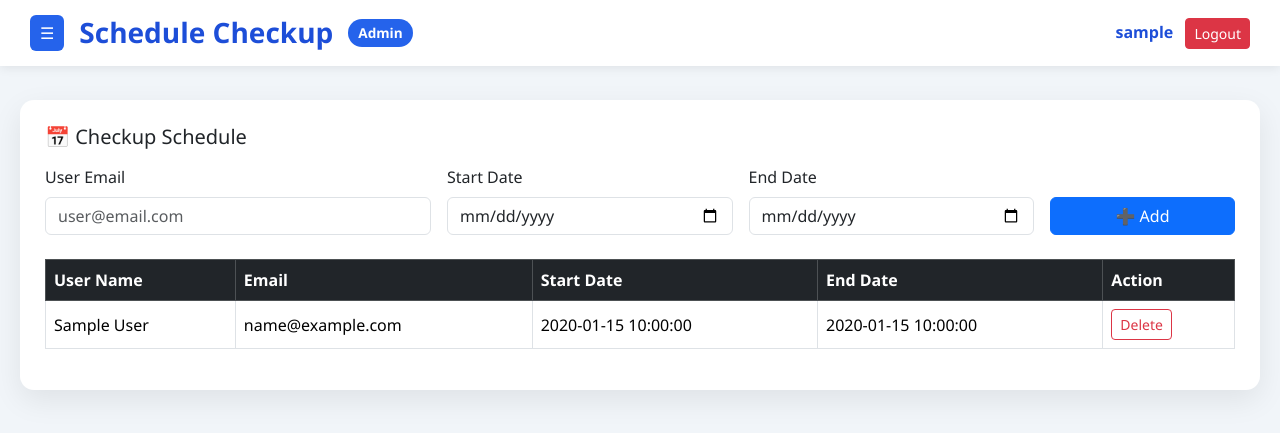
After one commit to nurshafilarahim-ship-it/fxs02, a PHP site: page /schedule.php in a window 1280 px wide. The commit adds this page. Shown: the top 433 px of the page. Run offline with PHP 8.4, Linux system fonts and the light colour scheme; the visitor is signed in with stand-in values (Sample User, id 1); tables that the repository leaves empty or names only in its code hold one stand-in row (values such as "Sample post").

Commit message:
add schedule file

```diff
--- /dev/null
+++ b/schedule.php
@@ -0,0 +1,357 @@
+<?php
+session_start();
+include 'db.php';
+
+if (!isset($_SESSION['user_id']) || !isset($_SESSION['role'])) {
+    header("Location: login.php");
+    exit();
+}
+
+$user_id = $_SESSION['user_id'];
+$role = strtolower($_SESSION['role']);
+$user_name = $_SESSION['user'] ?? '';
+
+// ----------------------
+// Handle Admin Actions
+// ----------------------
+if ($role === 'admin' && $_SERVER['REQUEST_METHOD'] === 'POST') {
+    $email = trim($_POST['email']);
+    $start_date = $_POST['start_date'];
+    $end_date = $_POST['end_date'];
+
+    // Get user ID by email
+    $stmt = $conn->prepare("SELECT id FROM users WHERE email=?");
+    $stmt->bind_param("s", $email);
+    $stmt->execute();
+    $res = $stmt->get_result();
+
+    if ($res->num_rows > 0) {
+        $user = $res->fetch_assoc();
+        $uid = $user['id'];
+
+        $stmt = $conn->prepare("INSERT INTO schedule (user_id, user_email, start_date, end_date, created_by) VALUES (?,?,?,?,?)");
+        $stmt->bind_param("isssi", $uid, $email, $start_date, $end_date, $user_id);
+        $stmt->execute();
+        $msg = "Schedule added successfully.";
+    } else {
+        $error = "User email not found.";
+    }
+}
+
+// ----------------------
+// Delete (Admin Only)
+// ----------------------
+if ($role === 'admin' && isset($_GET['delete'])) {
+    $id = intval($_GET['delete']);
+    $conn->query("DELETE FROM schedule WHERE id=$id");
+    header("Location: schedule.php");
+    exit();
+}
+
+// ----------------------
+// Fetch Schedules
+// ----------------------
+if ($role === 'admin') {
+    $sql = "SELECT s.*, u.name FROM schedule s
+            LEFT JOIN users u ON s.user_id=u.id
+            ORDER BY s.start_date ASC";
+    $result = $conn->query($sql);
+} else {
+    $stmt = $conn->prepare("SELECT s.*, u.name FROM schedule s
+                             LEFT JOIN users u ON s.user_id=u.id
+                             WHERE s.user_id=?
+                             ORDER BY s.start_date ASC");
+    $stmt->bind_param("i", $user_id);
+    $stmt->execute();
+    $result = $stmt->get_result();
+}
+?>
+
+<!DOCTYPE html>
+<html lang="en">
+<head>
+<meta charset="UTF-8">
+<title>Schedule Checkup</title>
+<link href="https://cdn.jsdelivr.net/npm/bootstrap@5.3.2/dist/css/bootstrap.min.css" rel="stylesheet">
+<meta name="viewport" content="width=device-width, initial-scale=1.0">
+
+<style>
+body {
+    margin:0;
+    font-family:"Segoe UI",sans-serif;
+    background:#f1f5f9;
+    min-height:100vh;
+    padding-top:80px;
+}
+
+.header{
+    position:fixed;
+    top:0;
+    left:0;
+    width:100%;
+    background:#fff;
+    padding:15px 30px;
+    display:flex;
+    justify-content:space-between;
+    align-items:center;
+    box-shadow:0 2px 10px rgba(0,0,0,0.08);
+    z-index:1000;
+}
+
+.header-left{
+    display:flex;
+    align-items:center;
+    gap:15px;
+}
+
+.header h3{
+    color:#1d4ed8;
+    margin:0;
+    font-weight:600;
+}
+
+.role-mark{
+    font-size:.85rem;
+    font-weight:600;
+    padding:4px 10px;
+    border-radius:20px;
+    color:#fff;
+}
+
+.role-admin{background:#2563eb;}
+.role-user{background:#64748b;}
+
+.user-info{font-weight:500;color:#1d4ed8;}
+
+#sideMenu{
+    position:fixed;
+    top:65px;
+    left:0;
+    width:250px;
+    height:100%;
+    background:#0f172a;
+    padding-top:20px;
+    transition:.3s;
+    transform:translateX(-100%);
+    z-index:1090;
+    overflow-y:auto;
+}
+
+#sideMenu.open{transform:translateX(0);}
+
+#sideMenu a{
+    display:block;
+    padding:12px 20px;
+    color:#93c5fd;
+    text-decoration:none;
+    border-radius:6px;
+    margin-bottom:8px;
+}
+
+#sideMenu a:hover{background:#1e293b;}
+
+#menuToggle{
+    background:#2563eb;
+    border:none;
+    padding:6px 10px;
+    border-radius:6px;
+    color:#fff;
+    cursor:pointer;
+}
+
+.content-wrapper{
+    transition:margin-left .3s;
+    padding:20px;
+}
+
+.content-card{
+    background:#fff;
+    border-radius:14px;
+    padding:25px;
+    box-shadow:0 10px 30px rgba(0,0,0,0.08);
+}
+
+/* DROPDOWN SIDEBAR */
+.dropdown-btn {
+    display: flex;
+    justify-content: space-between;
+    align-items: center;
+    padding: 12px 20px;
+    width: 100%;
+    text-align: left;
+    border: none;
+    background: #0f172a;
+    color: #93c5fd;
+    cursor: pointer;
+    border-radius: 6px;
+    margin-bottom: 8px;
+    font-weight: 600;
+}
+
+.dropdown-btn:hover {
+    background: #1e293b;
+}
+
+.dropdown-btn .arrow {
+    transition: transform 0.3s ease;
+}
+
+.dropdown-btn.active .arrow {
+    transform: rotate(90deg);
+}
+
+.dropdown-container {
+    display: none;
+    flex-direction: column;
+    padding-left: 10px;
+}
+
+.dropdown-container a {
+    padding-left: 35px;
+    font-size: 0.9rem;
+}
+</style>
+</head>
+<body>
+
+<div class="header">
+    <div class="header-left">
+        <button id="menuToggle">☰</button>
+        <h3>Schedule Checkup</h3>
+        <span class="role-mark <?= ($role==='admin')?'role-admin':'role-user' ?>">
+            <?= ucfirst($role) ?>
+        </span>
+    </div>
+    <div class="user-info">
+        <strong><?= htmlspecialchars($user_name) ?></strong>
+        <a href="logout.php" class="btn btn-danger btn-sm ms-2">Logout</a>
+    </div>
+</div>
+
+<!-- SIDEBAR -->
+<div id="sideMenu">
+    <a href="index.php">Homepage</a>
+
+    <button class="dropdown-btn">🔥 Fire Extinguisher <span class="arrow">▸</span></button>
+    <div class="dropdown-container">
+        <a href="main_fire.php">Main Page</a>
+        <a href="view_all_fire.php">View All</a>
+        <a href="view_me_fire.php">View Only Me</a>
+        <a href="schedule.php">Schedule</a>
+    </div>
+
+    <button class="dropdown-btn">💧 Pump House Inspection <span class="arrow">▸</span></button>
+    <div class="dropdown-container">
+        <a href="pump_inspection.php">Recorded List</a>
+        <a href="pump_schedule.php">Schedule</a>
+    </div>
+</div>
+
+<div class="content-wrapper" id="contentWrapper">
+<div class="content-card">
+
+<h5 class="mb-3">📅 Checkup Schedule</h5>
+
+<?php if($role==='admin'): ?>
+<!-- ADD SCHEDULE FORM -->
+<form method="post" class="row g-3 mb-4">
+    <div class="col-md-4">
+        <label class="form-label">User Email</label>
+        <input type="email" name="email" class="form-control" required placeholder="user@email.com">
+    </div>
+    <div class="col-md-3">
+        <label class="form-label">Start Date</label>
+        <input type="date" name="start_date" class="form-control" required>
+    </div>
+    <div class="col-md-3">
+        <label class="form-label">End Date</label>
+        <input type="date" name="end_date" class="form-control" required>
+    </div>
+    <div class="col-md-2 d-grid">
+        <label class="form-label invisible">Submit</label>
+        <button type="submit" class="btn btn-primary">➕ Add</button>
+    </div>
+</form>
+
+<?php if(isset($msg)): ?>
+<div class="alert alert-success"><?= htmlspecialchars($msg) ?></div>
+<?php endif; ?>
+<?php if(isset($error)): ?>
+<div class="alert alert-danger"><?= htmlspecialchars($error) ?></div>
+<?php endif; ?>
+<?php endif; ?>
+
+<!-- SCHEDULE TABLE -->
+<div class="table-responsive">
+<table class="table table-bordered table-hover align-middle">
+<thead class="table-dark">
+<tr>
+    <th>User Name</th>
+    <th>Email</th>
+    <th>Start Date</th>
+    <th>End Date</th>
+    <?php if($role==='admin') echo '<th>Action</th>'; ?>
+</tr>
+</thead>
+<tbody>
+
+<?php if($result && $result->num_rows > 0): ?>
+<?php while($row = $result->fetch_assoc()): ?>
+<tr>
+    <td><?= htmlspecialchars($row['name'] ?? '-') ?></td>
+    <td><?= htmlspecialchars($row['user_email']) ?></td>
+    <td><?= htmlspecialchars($row['start_date']) ?></td>
+    <td><?= htmlspecialchars($row['end_date']) ?></td>
+    <?php if($role==='admin'): ?>
+    <td>
+        <a href="schedule.php?delete=<?= $row['id'] ?>"
+           class="btn btn-outline-danger btn-sm"
+           onclick="return confirm('Delete this schedule?')">
+           Delete
+        </a>
+    </td>
+    <?php endif; ?>
+</tr>
+<?php endwhile; ?>
+<?php else: ?>
+<tr>
+    <td colspan="<?= $role==='admin'?5:4 ?>" class="text-center text-muted py-4">
+        No schedules found.
+    </td>
+</tr>
+<?php endif; ?>
+
+</tbody>
+</table>
+</div>
+
+</div>
+</div>
+
+<script src="https://cdn.jsdelivr.net/npm/bootstrap@5.3.2/dist/js/bootstrap.bundle.min.js"></script>
+<script>
+// Sidebar toggle
+const menu = document.getElementById("sideMenu");
+const wrapper = document.getElementById("contentWrapper");
+document.getElementById("menuToggle").onclick = () => {
+    menu.classList.toggle('open');
+    wrapper.style.marginLeft = menu.classList.contains('open') ? '250px' : '0';
+};
+
+// Dropdown toggle
+const dropdowns = document.getElementsByClassName("dropdown-btn");
+for (let i = 0; i < dropdowns.length; i++) {
+    dropdowns[i].addEventListener("click", function() {
+        this.classList.toggle("active");
+        const container = this.nextElementSibling;
+        if (container.style.display === "flex") {
+            container.style.display = "none";
+        } else {
+            container.style.display = "flex";
+        }
+    });
+}
+</script>
+
+</body>
+</html>
```
Also changed, not shown: login.php (+108 -27 lines), pump_add.php (+64 -49 lines).
